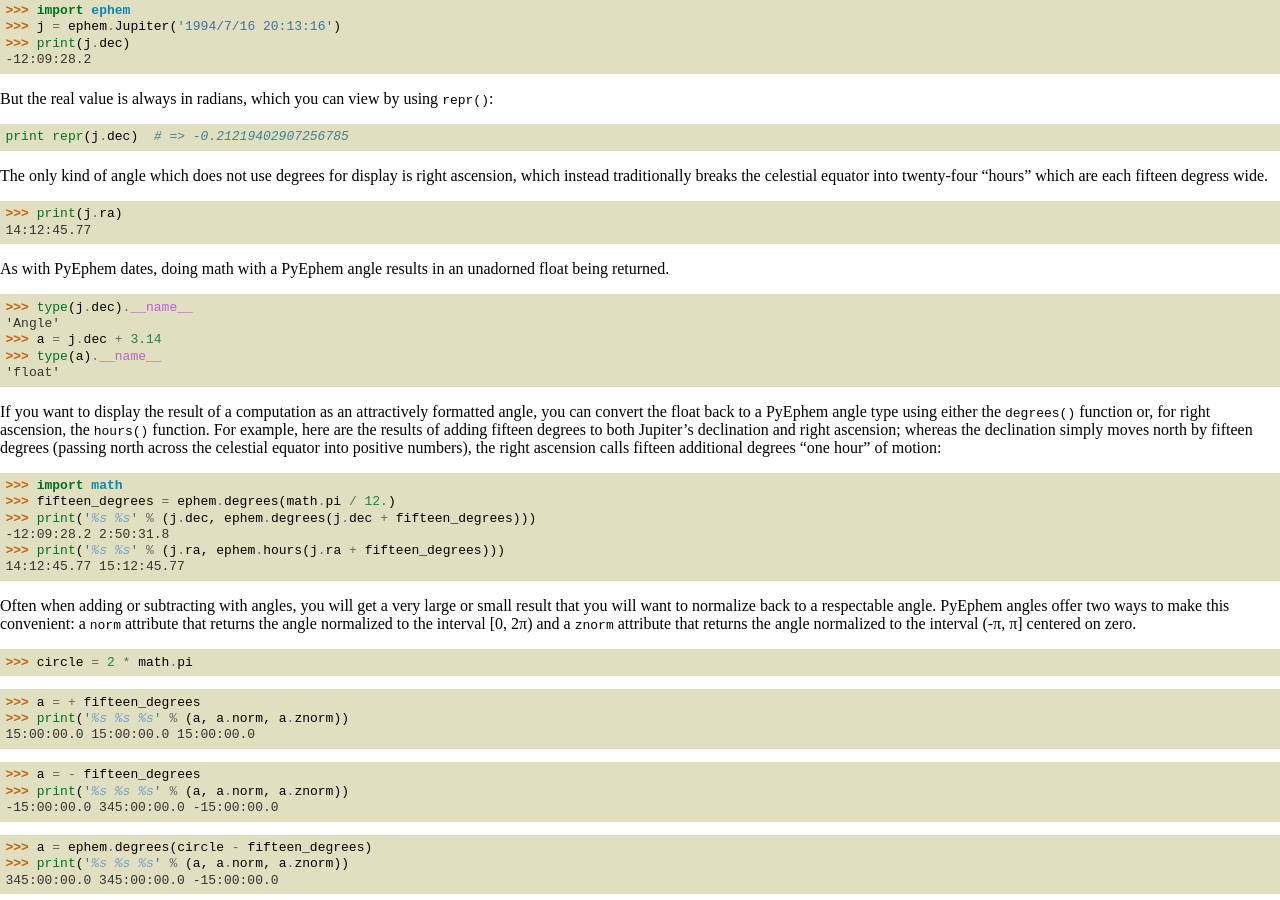
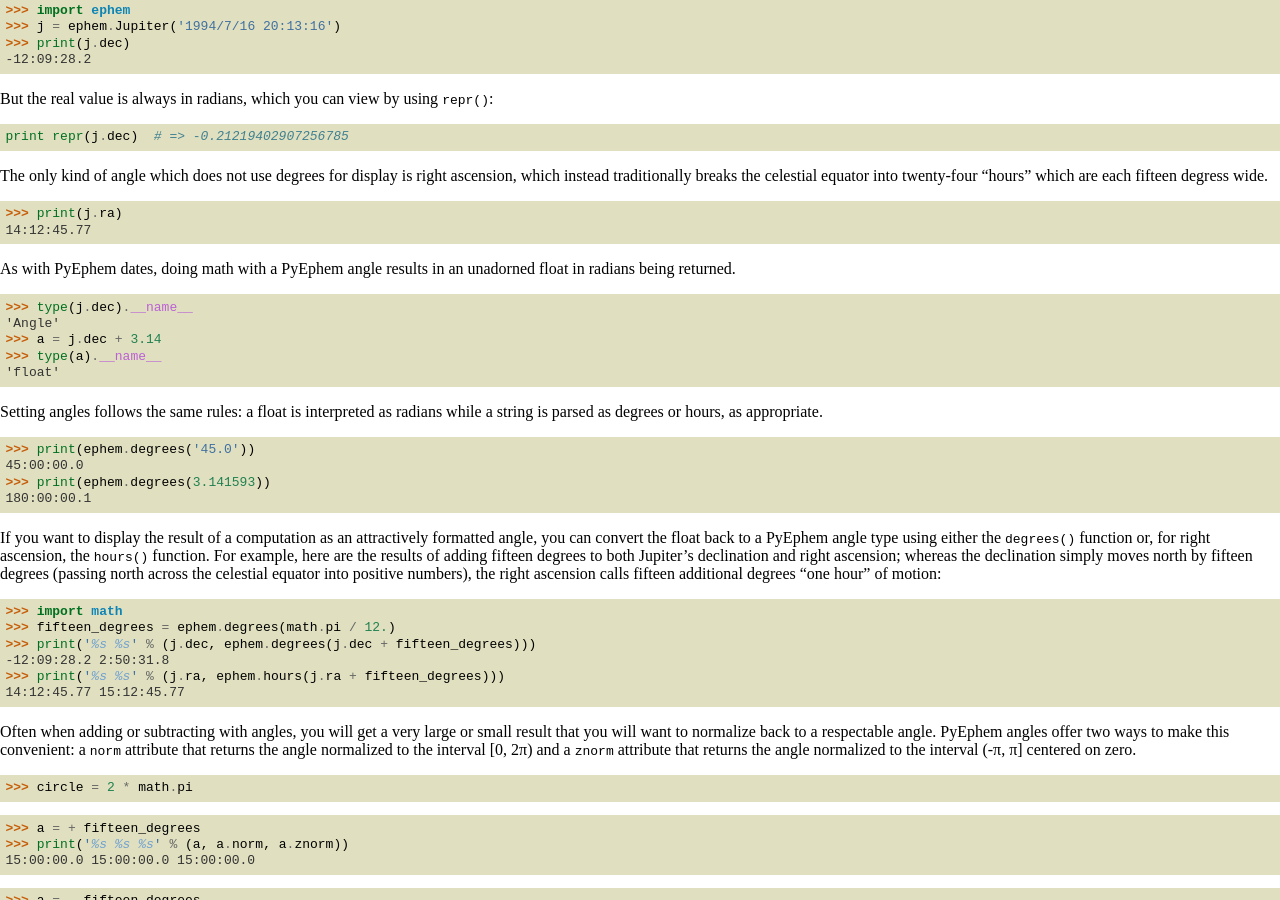
Before and after one commit to brandon-rhodes/pyephem, a Sphinx documentation site: the page built from ephem/doc/angle.rst, in a window 1280 px wide and 900 px high, scrolled down 486 px. Built offline with Sphinx 7.4.7, drawn with Linux system fonts in a browser that asks for light colours.

Commit message:
Show setting angles with strings and floats
Fixes #148.

```diff
--- a/ephem/doc/angle.rst
+++ b/ephem/doc/angle.rst
@@ -32,13 +32,23 @@
     14:12:45.77
 
 As with PyEphem dates,
-doing math with a PyEphem angle results in an unadorned float being returned.
+doing math with a PyEphem angle
+results in an unadorned float in radians being returned.
 
     >>> type(j.dec).__name__
     'Angle'
     >>> a = j.dec + 3.14
     >>> type(a).__name__
     'float'
+
+Setting angles follows the same rules:
+a float is interpreted as radians
+while a string is parsed as degrees or hours, as appropriate.
+
+    >>> print(ephem.degrees('45.0'))
+    45:00:00.0
+    >>> print(ephem.degrees(3.141593))
+    180:00:00.1
 
 If you want to display the result of a computation
 as an attractively formatted angle,
--- a/ephem/doc/quick.rst
+++ b/ephem/doc/quick.rst
@@ -717,7 +717,10 @@
 Angles
 ======
 
- >>> a = ephem.degrees('180:00:00')
+ >>> a = ephem.degrees(3.141593)  # float: radians
+ >>> print(a)
+ 180:00:00.1
+ >>> a = ephem.degrees('180:00:00')  # str: degrees
  >>> print(a)
  180:00:00.0
  >>> a
```
Also changed, not shown: ephem/doc/tutorial.rst (+10 -0 lines).
